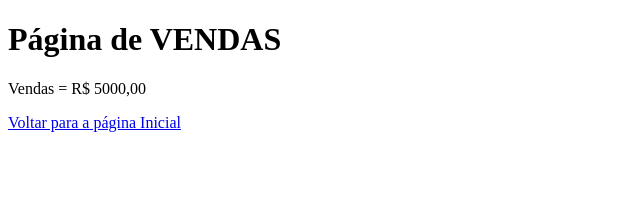
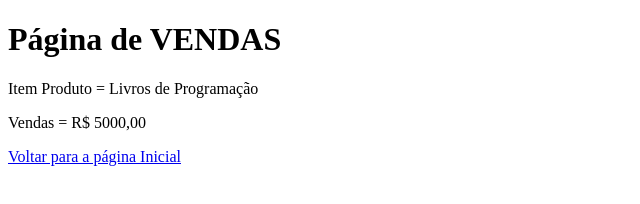
Before and after one commit to BRADDTELES/Aulagithub, a plain HTML site: page vendas.html in a window 1280 px wide. Shown: the whole page, without its empty margins (0-640 px from the left). Drawn offline with Linux system fonts and the light colour scheme.

Commit message:
Acrescentando o Item do Produto

```diff
--- a/vendas.html
+++ b/vendas.html
@@ -7,6 +7,7 @@
 </head>
 <body>
     <h1>Página de VENDAS</h1>
+    <p>Item Produto = Livros de Programação</p>
     <p>Vendas = R$ 5000,00</p>
     <a href="index.html">Voltar para a página Inicial</a>
 </body>
```
